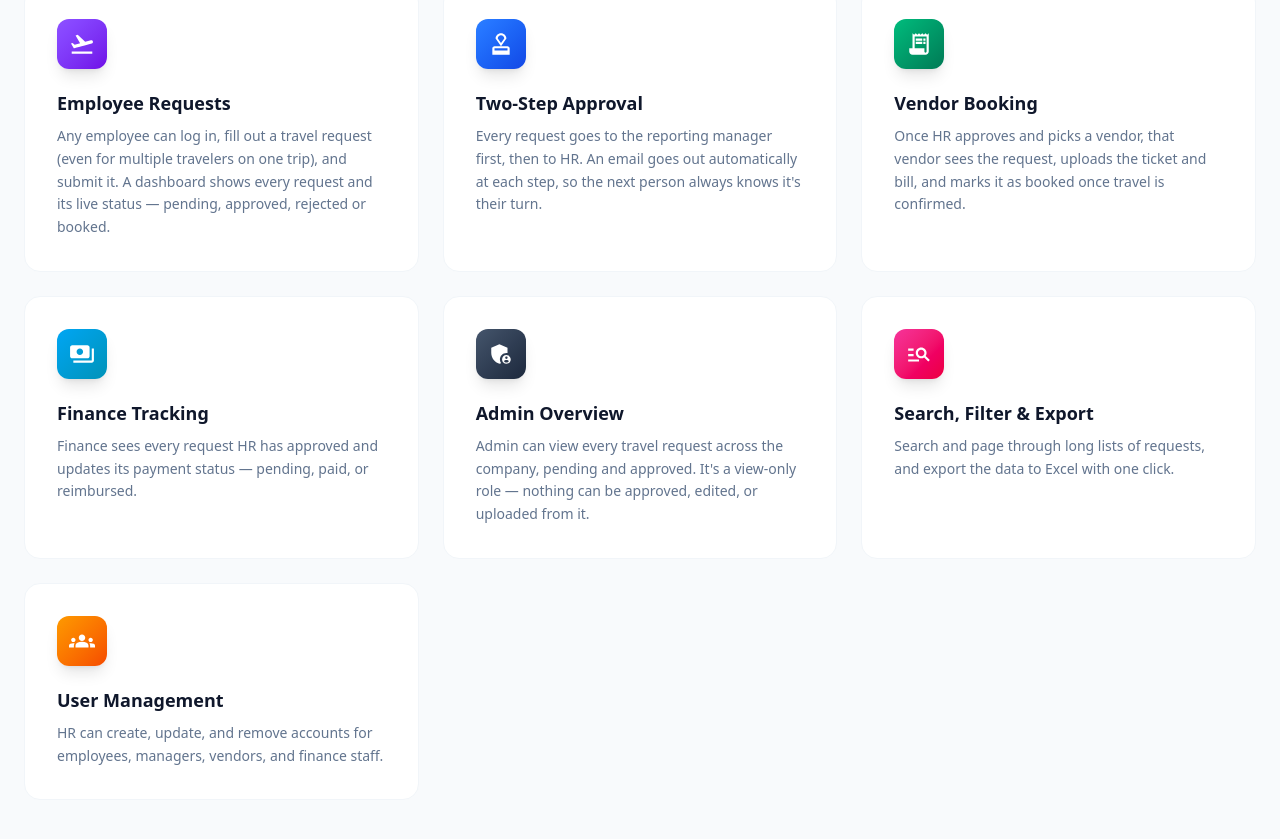
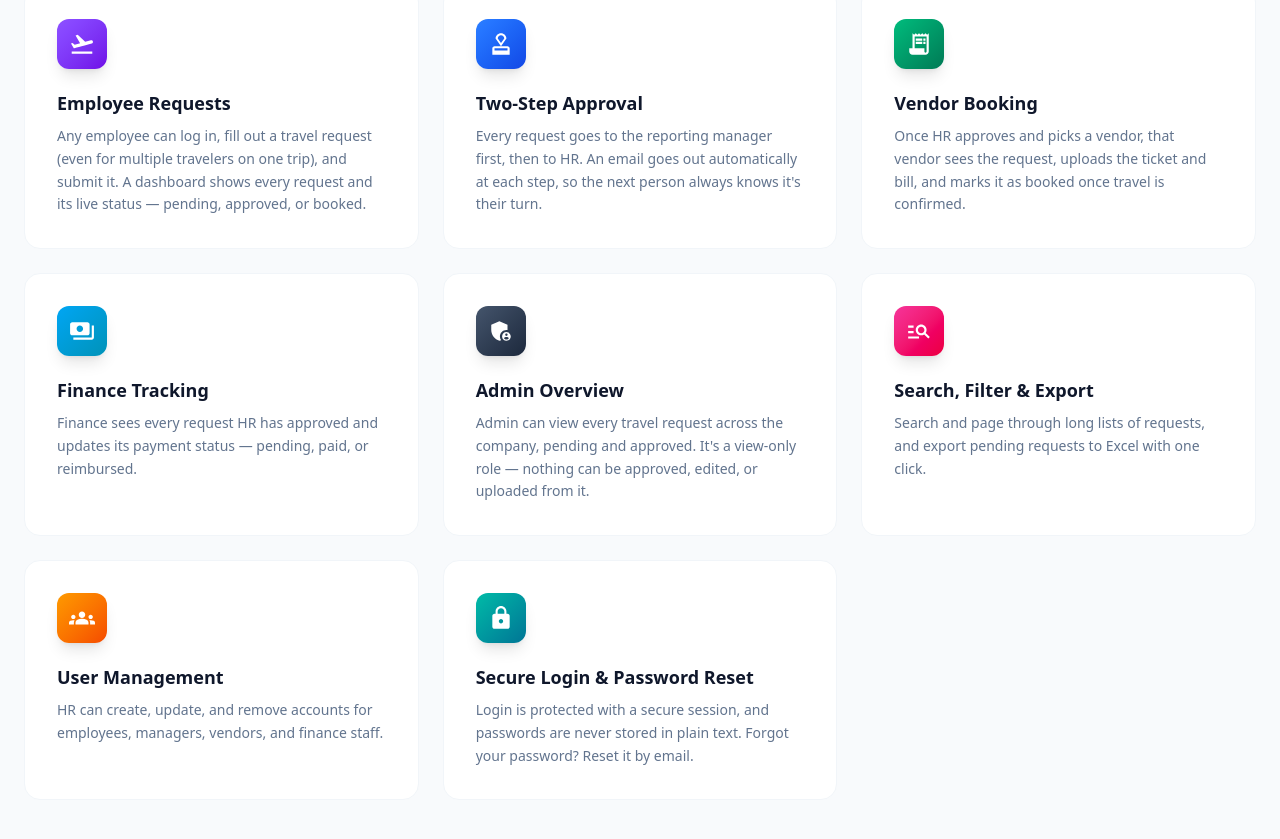
Before and after one commit to Bittu121/Travel-Desk, a React (Vite) app in the folder client/: page / in a window 1280 px wide. Shown: the part 2102-2941 px from the top of the page. Built offline with nearby package versions, Linux system fonts and the light colour scheme.

Commit message:
update landing page content

```diff
--- a/client/src/pages/LandingPage.jsx
+++ b/client/src/pages/LandingPage.jsx
@@ -11,6 +11,7 @@ import {
   MdAdminPanelSettings,
   MdManageSearch,
   MdGroups,
+  MdLock,
 } from "react-icons/md";
 import {
   HiOutlineCheckCircle,
@@ -18,14 +19,19 @@ import {
   HiOutlineArrowLeft,
   HiOutlineArrowUp,
 } from "react-icons/hi";
-import { BsBuildings, BsPeopleFill, BsShieldCheck, BsEyeFill } from "react-icons/bs";
+import {
+  BsBuildings,
+  BsPeopleFill,
+  BsShieldCheck,
+  BsEyeFill,
+} from "react-icons/bs";
 import { RiFlightTakeoffLine } from "react-icons/ri";
 
 const FEATURES = [
   {
     icon: <MdFlightTakeoff size={26} />,
     title: "Employee Requests",
-    desc: "Any employee can log in, fill out a travel request (even for multiple travelers on one trip), and submit it. A dashboard shows every request and its live status — pending, approved, rejected or booked.",
+    desc: "Any employee can log in, fill out a travel request (even for multiple travelers on one trip), and submit it. A dashboard shows every request and its live status — pending, approved, or booked.",
     color: "from-violet-500 to-violet-700",
   },
   {
@@ -55,7 +61,7 @@ const FEATURES = [
   {
     icon: <MdManageSearch size={26} />,
     title: "Search, Filter & Export",
-    desc: "Search and page through long lists of requests, and export the data to Excel with one click.",
+    desc: "Search and page through long lists of requests, and export pending requests to Excel with one click.",
     color: "from-pink-500 to-rose-600",
   },
   {
@@ -63,6 +69,12 @@ const FEATURES = [
     title: "User Management",
     desc: "HR can create, update, and remove accounts for employees, managers, vendors, and finance staff.",
     color: "from-amber-500 to-orange-600",
+  },
+  {
+    icon: <MdLock size={26} />,
+    title: "Secure Login & Password Reset",
+    desc: "Login is protected with a secure session, and passwords are never stored in plain text. Forgot your password? Reset it by email.",
+    color: "from-teal-500 to-cyan-700",
   },
 ];
 
@@ -300,8 +312,7 @@ function Hero({ onGetStarted, onSeeHowItWorks }) {
 
         <p className="mt-8 text-lg md:text-xl text-slate-400 max-w-2xl mx-auto leading-relaxed font-light">
           One platform for employees, managers, HR, vendors, finance, and
-          admins. Every travel request — submitted, approved, booked, and
-          paid.
+          admins. Every travel request — submitted, approved, booked, and paid.
         </p>
 
         {/* The two main buttons */}
```
